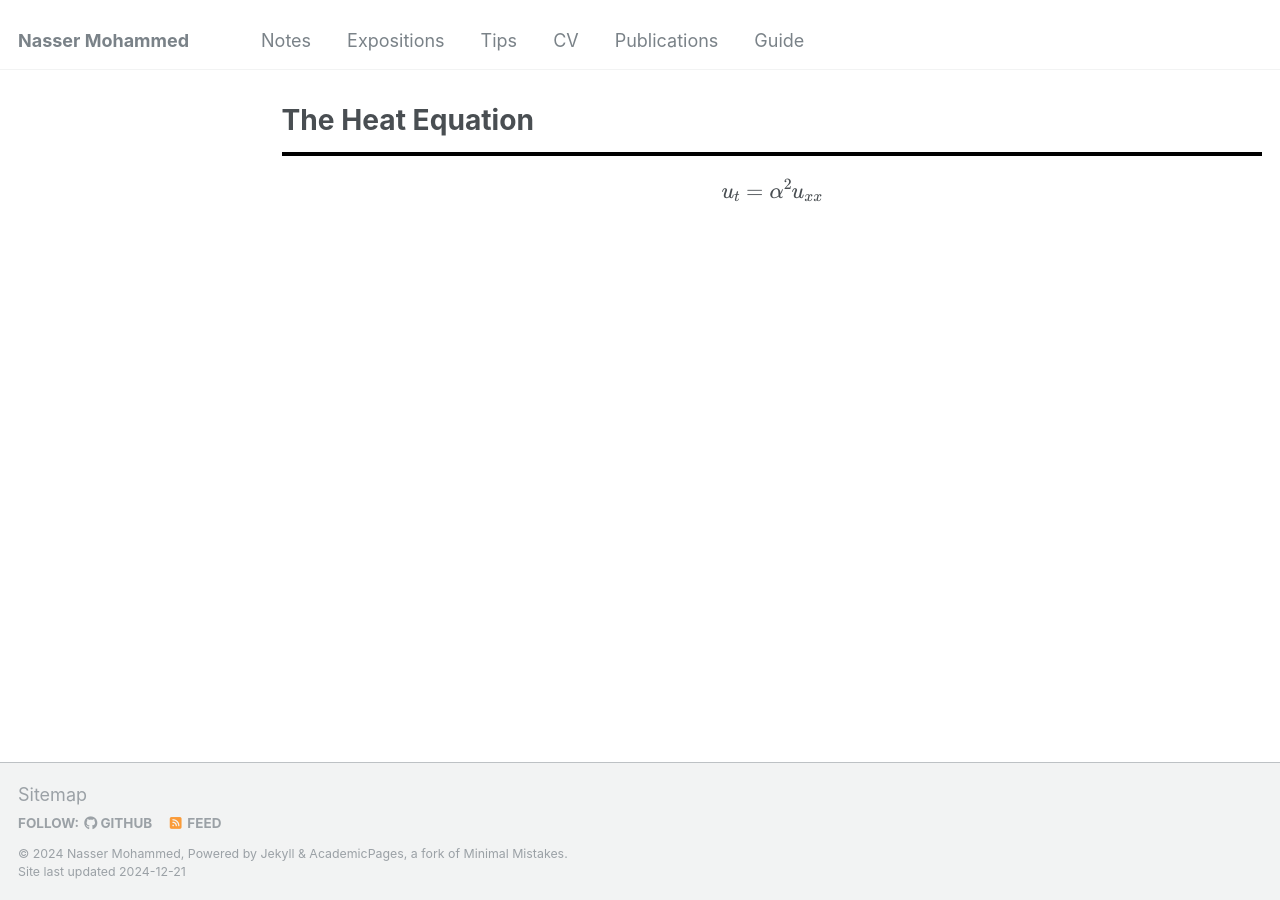
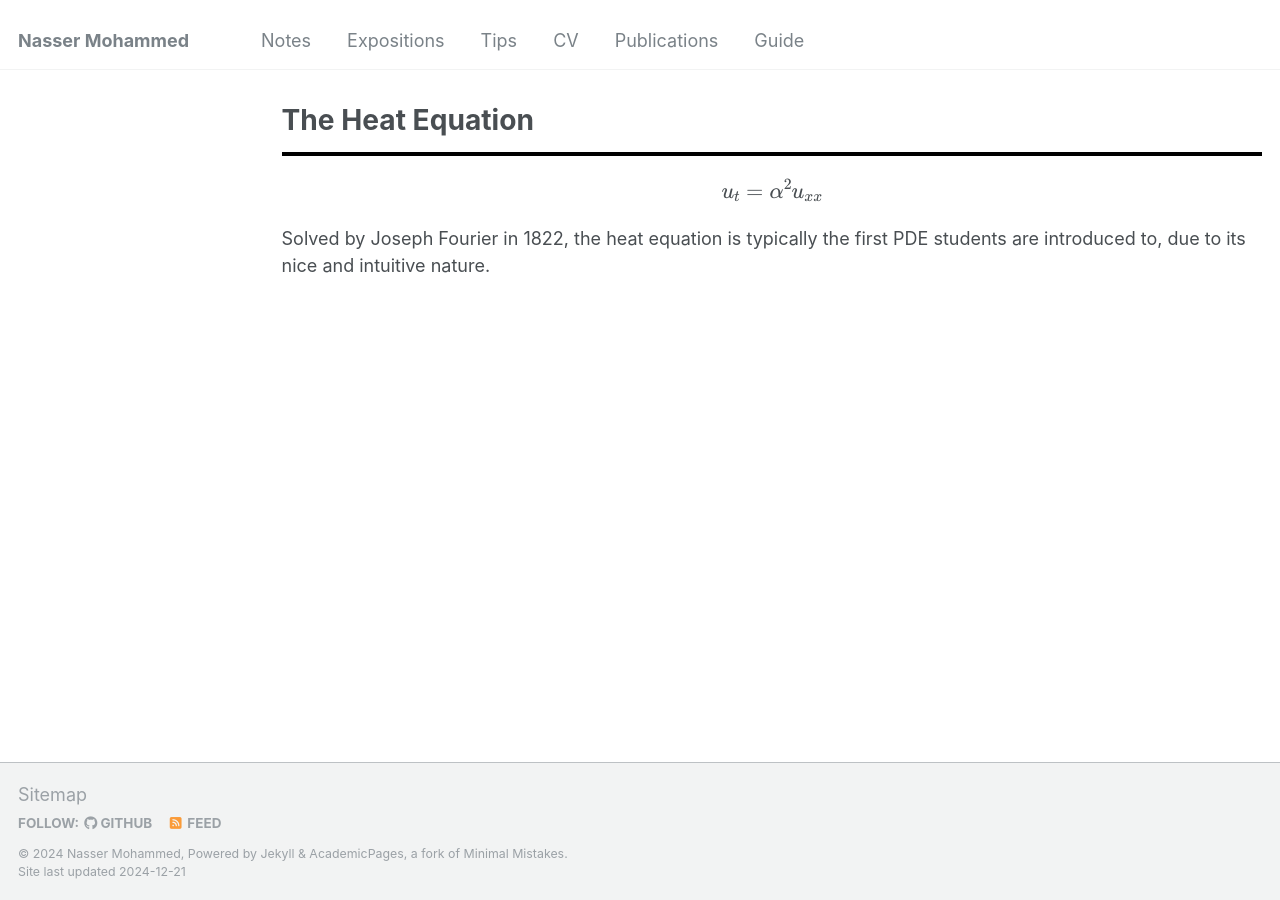
Before and after one commit to Nasser-Mohammed/Nasser-Mohammed.github.io, a Jekyll site: the page built from _pages/notes/pde/heatequation.md, in a window 1280 px wide. Built offline with Jekyll 4.4.1, drawn with Linux system fonts in a browser that asks for light colours.

Commit message:
Update heatequation.md

```diff
--- a/_pages/notes/pde/heatequation.md
+++ b/_pages/notes/pde/heatequation.md
@@ -6,3 +6,5 @@ author_profile: false
 ---
 <hr style="border: 2px solid black;">
 \\[u_t=\alpha^2u_{xx}\\]
+
+Solved by Joseph Fourier in 1822, the heat equation is typically the first PDE students are introduced to, due to its nice and intuitive nature.
```
